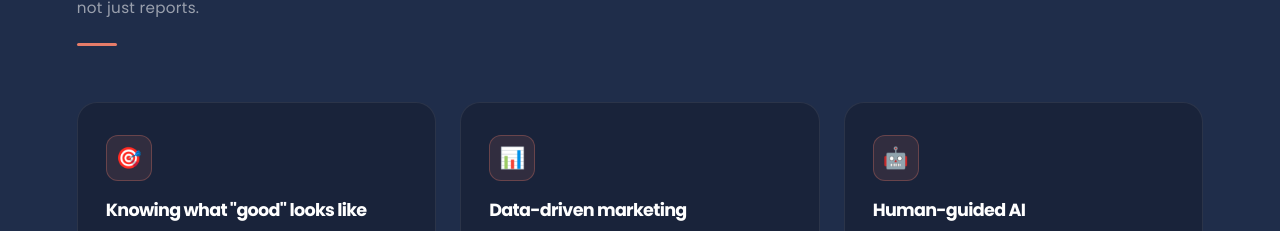
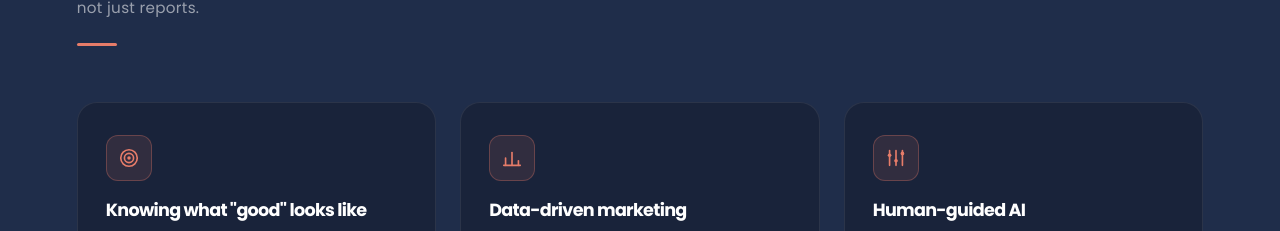
Before and after one commit to AdFeeder/adfeeder-site, a plain HTML site: page index.html in a window 1280 px wide. Shown: the part 1314-1545 px from the top of the page. Drawn offline with Linux system fonts and the light colour scheme.

Commit message:
Replace emoji pillar icons with custom SVG line icons

```diff
--- a/index.html
+++ b/index.html
@@ -213,8 +213,9 @@
     width: 46px; height: 46px; border-radius: 12px;
     background: var(--coral-dim); border: 1px solid var(--border-coral);
     display: flex; align-items: center; justify-content: center;
-    font-size: 1.3rem; margin-bottom: 20px;
+    margin-bottom: 20px;
   }
+  .pillar-icon svg { width: 22px; height: 22px; color: var(--coral); }
   .pillar h3 { font-size: 1.1rem; margin-bottom: 12px; }
   .pillar p { font-size: 0.87rem; color: var(--text-muted); line-height: 1.75; }
 
@@ -475,17 +476,17 @@
   </div>
   <div class="pillars-grid">
     <div class="pillar reveal">
-      <div class="pillar-icon">🎯</div>
+      <div class="pillar-icon"><svg viewBox="0 0 24 24" fill="none" stroke="currentColor" stroke-width="1.8" stroke-linecap="round" stroke-linejoin="round"><circle cx="12" cy="12" r="9"></circle><circle cx="12" cy="12" r="5"></circle><circle cx="12" cy="12" r="1" fill="currentColor"></circle></svg></div>
       <h3>Knowing what "good" looks like</h3>
       <p>AI needs clear goals to hit them. AdFeeder configures Google's AI around your specific targets — lead quality, conversion values, and cost per acquisition.</p>
     </div>
     <div class="pillar reveal">
-      <div class="pillar-icon">📊</div>
+      <div class="pillar-icon"><svg viewBox="0 0 24 24" fill="none" stroke="currentColor" stroke-width="1.8" stroke-linecap="round" stroke-linejoin="round"><line x1="5" y1="20" x2="5" y2="12"></line><line x1="12" y1="20" x2="12" y2="6"></line><line x1="19" y1="20" x2="19" y2="15"></line><line x1="3" y1="20" x2="21" y2="20"></line></svg></div>
       <h3>Data-driven marketing</h3>
       <p>Your live stock feed drives everything. Make, model, year, mileage, price — from Search to Performance Max and Google Vehicle Ads, your inventory powers every ad.</p>
     </div>
     <div class="pillar reveal">
-      <div class="pillar-icon">🤖</div>
+      <div class="pillar-icon"><svg viewBox="0 0 24 24" fill="none" stroke="currentColor" stroke-width="1.8" stroke-linecap="round" stroke-linejoin="round"><line x1="5" y1="4" x2="5" y2="20"></line><circle cx="5" cy="9" r="2" fill="currentColor" stroke="none"></circle><line x1="12" y1="4" x2="12" y2="20"></line><circle cx="12" cy="15" r="2" fill="currentColor" stroke="none"></circle><line x1="19" y1="4" x2="19" y2="20"></line><circle cx="19" cy="7" r="2" fill="currentColor" stroke="none"></circle></svg></div>
       <h3>Human-guided AI</h3>
       <p>AI isn't "set and forget." Every member of our ops team is Google Ads AI Certified — continuously monitoring, steering and optimising for maximum impact.</p>
     </div>
```
